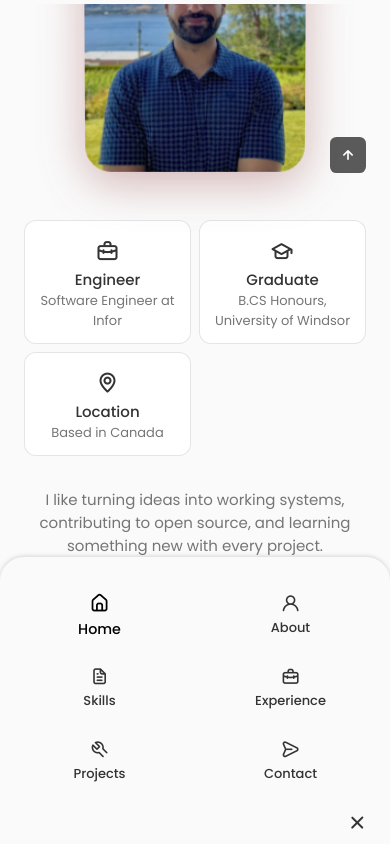
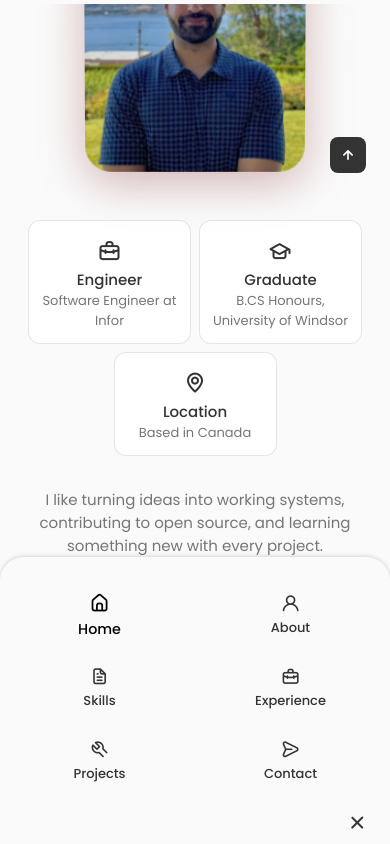
Before and after one commit to rajdhal/rajan-website, a React (Create React App) app: page / in a window 390 px wide. Shown: the part 840-1684 px from the top of the page. Built offline with nearby package versions, Linux system fonts and the light colour scheme.

Commit message:
fix centering and mobile view

```diff
--- a/src/App.css
+++ b/src/App.css
@@ -83,6 +83,7 @@ body.dark-theme {
 
 html {
   scroll-behavior: smooth;
+  min-height: 100%;
 }
 
 body,
@@ -96,6 +97,13 @@ textarea {
 body {
   background-color: var(--body-color);
   color: var(--text-color);
+  min-height: 100vh;
+  display: flex;
+  flex-direction: column;
+}
+
+.main {
+  flex: 1;
 }
 
 h1,
--- a/src/components/about/about.css
+++ b/src/components/about/about.css
@@ -237,11 +237,27 @@
 
 @media screen and (max-width: 576px) {
   .about_info {
-    grid-template-columns: repeat(2, 1fr);
+    display: flex;
+    flex-wrap: wrap;
+    justify-content: center;
+    gap: 0.5rem;
+  }
+
+  .about_info .about_box {
+    flex: 0 1 calc(50% - 0.5rem);
+    max-width: calc(50% - 0.5rem);
   }
 
   .about_buttons {
-    grid-template-columns: repeat(2, 1fr);
+    display: flex;
+    flex-wrap: wrap;
+    justify-content: center;
+    gap: 0.5rem;
+  }
+
+  .about_buttons .button {
+    flex: 0 1 calc(50% - 0.5rem);
+    max-width: calc(50% - 0.5rem);
   }
 
   .about_description {
--- a/src/components/contact/contact.css
+++ b/src/components/contact/contact.css
@@ -118,6 +118,11 @@
   resize: none;
 }
 
+.contact_form button[type="submit"] {
+  display: flex;
+  margin: 0 auto;
+}
+
 /*=============== BREAKPOINTS ===============*/
 /* For large devices */
 @media screen and (max-width: 992px) {
--- a/src/components/scrollup/scrollup.css
+++ b/src/components/scrollup/scrollup.css
@@ -3,11 +3,10 @@
   right: 2.5rem;
   bottom: -20%;
   background-color: var(--title-color);
-  opacity: 0.8;
   padding: 0.4rem;
   width: 2.25rem;
   height: 2.25rem;
-  border-radius: 0.4rem;
+  border-radius: 0.5rem;
   z-index: var(--z-tooltip);
   transition: 0.4s;
   cursor: pointer;
@@ -30,6 +29,7 @@
 .show-scroll {
   bottom: 3rem;
 }
+
 /*=============== BREAKPOINTS ===============*/
 /* For large devices */
 @media screen and (max-width: 992px) {
```
